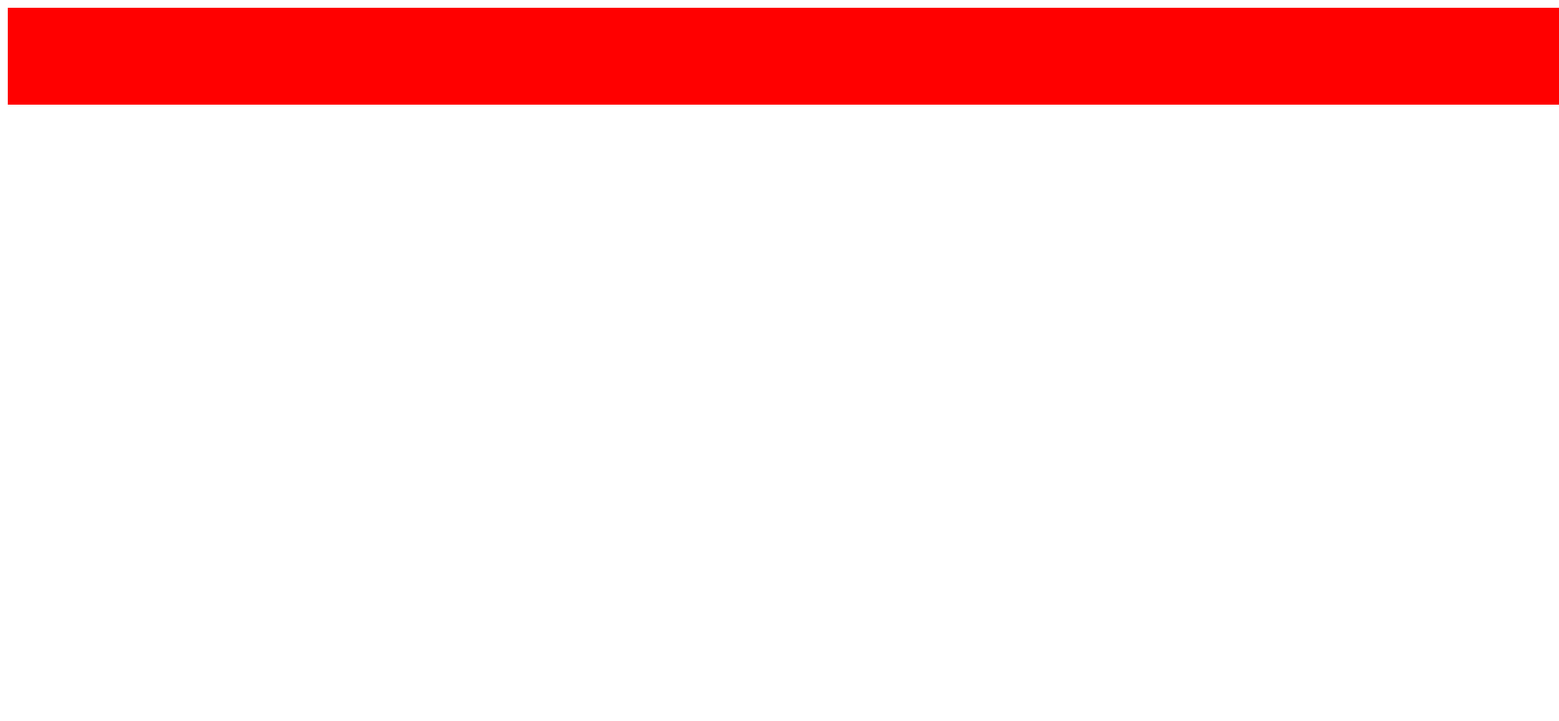
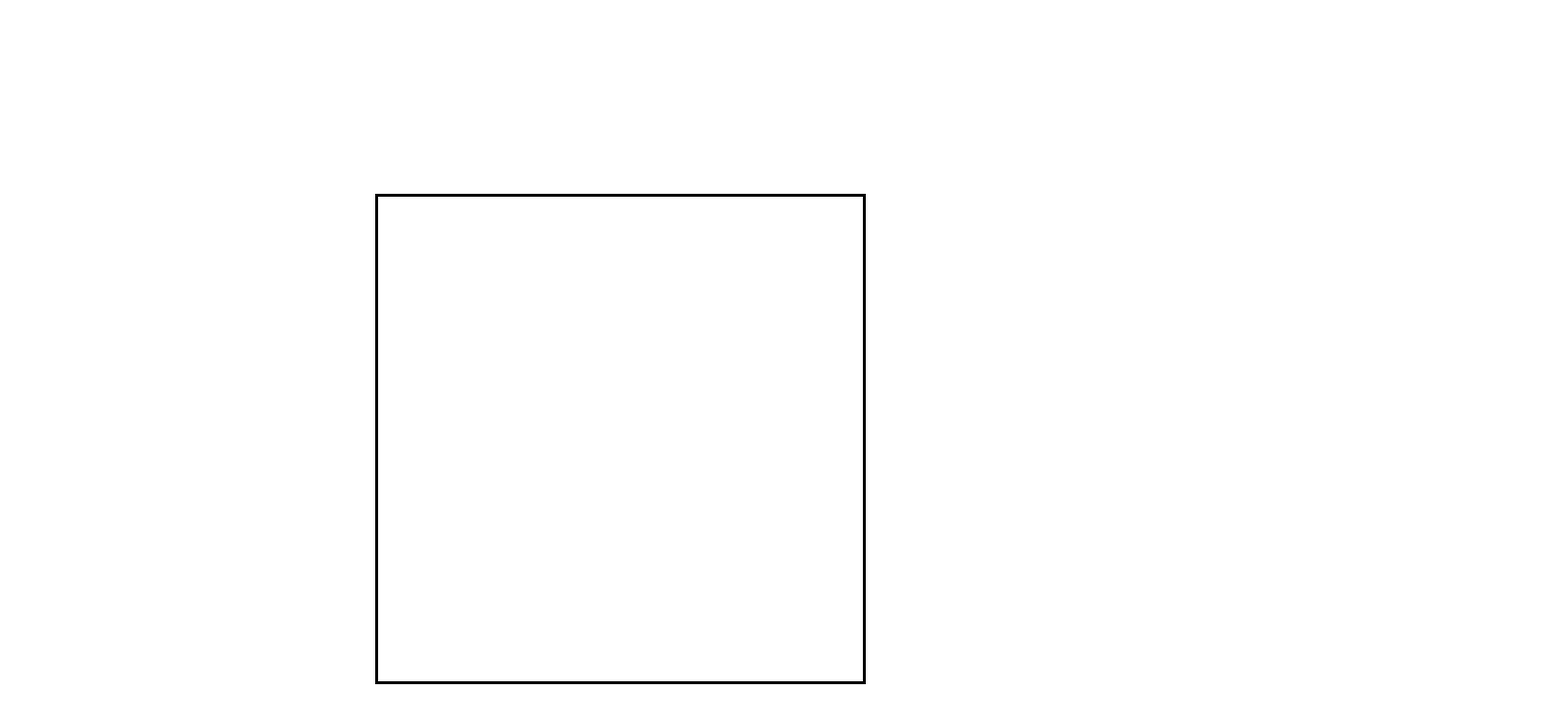
Before and after one commit to ealvara6/etch-a-sketch, a plain HTML site: page index.html in a window 1280 px wide. Shown: the top 744 px of the page at 97% size, 1608 px wide, since content can reach past the window. Drawn offline with Linux system fonts and the light colour scheme.

Commit message:
Set size attributes and centered container

```diff
--- a/styles.css
+++ b/styles.css
@@ -1,19 +1,22 @@
 .container {
     display: flex;
+    border-style: solid;
+    border-color: black;
+    width: 500px;
+    height: 500px;
+    margin: auto;
+    margin-top: 200px;
 }
 
 .row {
-    background-color: red;
     display: flex;
     flex-wrap: wrap;
     flex-direction: row;
-    width: 100px;
-    height: 100px;
+    width: 100%;
 }
 
 .column {
     display: flex;
     flex-direction: column;
-    width: 100px;
-    height: 100px;
+    width: 100%
 }
```
